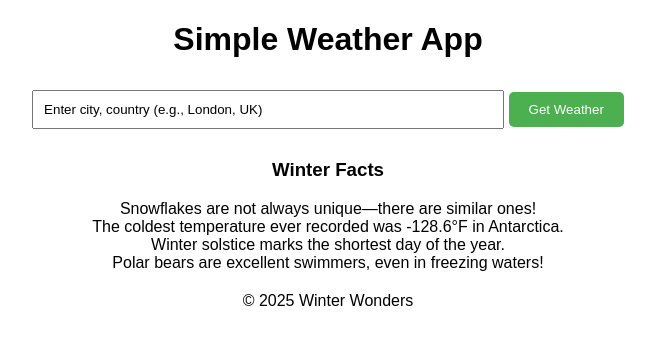
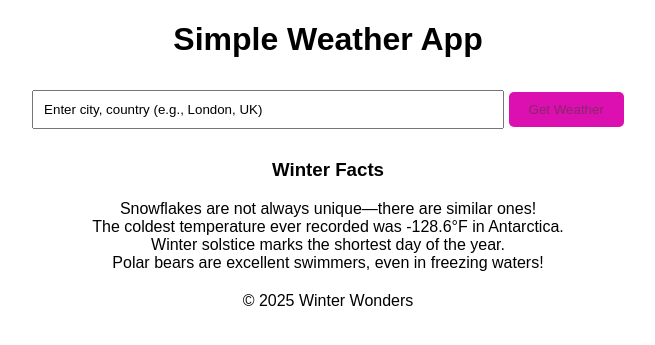
Before and after one commit to yuvalbenar/weather-app, a Flask app: page / in a window 1280 px wide. Shown: the top 345 px of the page, without its empty margins (312-967 px from the left). Run offline with Flask 2, Linux system fonts and the light colour scheme.

Commit message:
cahnged colors to fab

```diff
--- a/templates/index.html
+++ b/templates/index.html
@@ -23,8 +23,8 @@
         button {
             padding: 10px 20px;
             cursor: pointer;
-            background-color: #4CAF50;
-            color: white;
+            background-color: #dc0fb0;
+            color: rgb(136, 41, 104);
             border: none;
             border-radius: 5px;
         }
```
Also changed, not shown: 1 other file.
